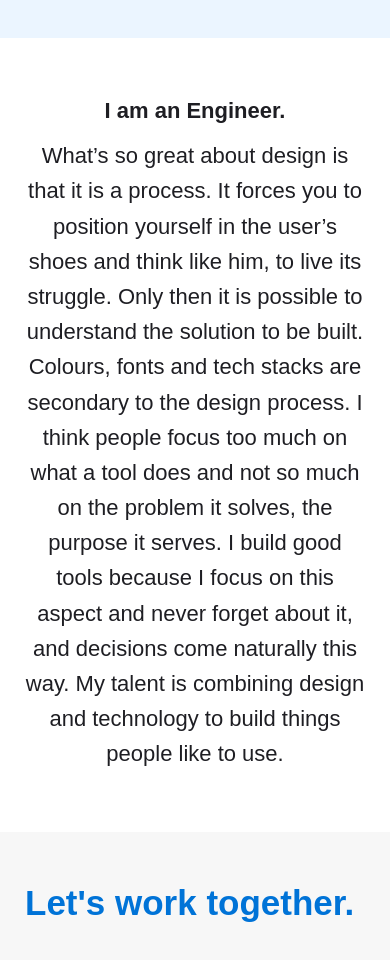
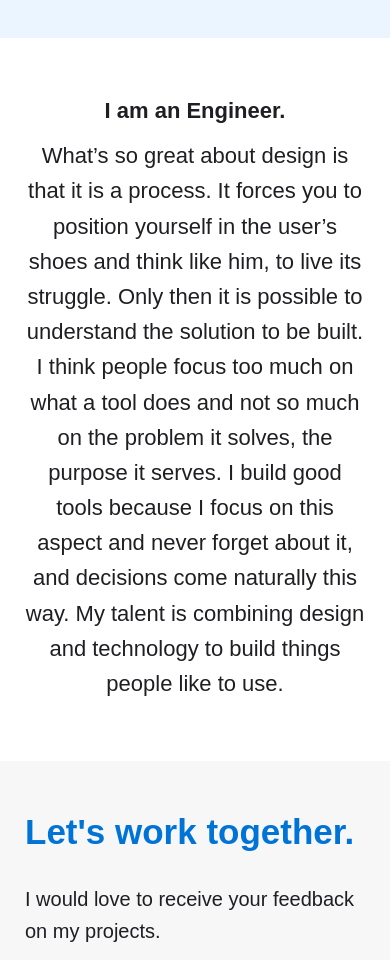
Before and after one commit to joao-vasconcelos/earth, a Next.js app: page /me in a window 390 px wide. Shown: the part 780-1740 px from the top of the page. Built offline with nearby package versions, Linux system fonts and the light colour scheme; no server answers; a web font is replaced by a local one.

Commit message:
Fix for responsive FullWidthImage

```diff
--- a/components/global/FullWidthImage.js
+++ b/components/global/FullWidthImage.js
@@ -2,8 +2,8 @@ import { styled } from '@stitches/react';
 import Image from 'next/future/image';
 
 const Wrapper = styled('div', {
-  width: 'calc(100% + 74px)',
-  marginLeft: -37,
+  width: '108%',
+  marginLeft: '-4%',
   '& img': {
     objectFit: 'contain',
     width: '100%',
--- a/pages/me/index.js
+++ b/pages/me/index.js
@@ -63,10 +63,10 @@ export default function Infrastructure() {
             <p>
               What’s so great about design is that it is a process. It forces you to position yourself in the user’s
               shoes and think like him, to live its struggle. Only then it is possible to understand the solution to be
-              built. Colours, fonts and tech stacks are secondary to the design process. I think people focus too much
-              on what a tool does and not so much on the problem it solves, the purpose it serves. I build good tools
-              because I focus on this aspect and never forget about it, and decisions come naturally this way. My talent
-              is combining design and technology to build things people like to use.
+              built. I think people focus too much on what a tool does and not so much on the problem it solves, the
+              purpose it serves. I build good tools because I focus on this aspect and never forget about it, and
+              decisions come naturally this way. My talent is combining design and technology to build things people
+              like to use.
             </p>
           </div>
         </TwoColumns>
```
